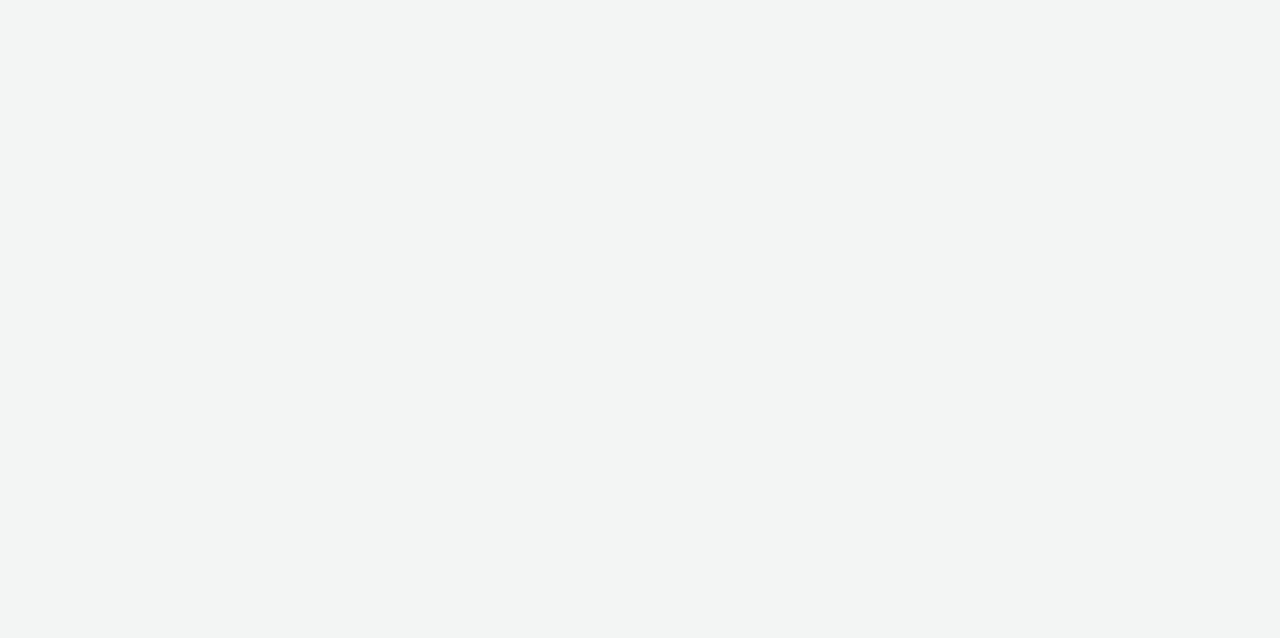
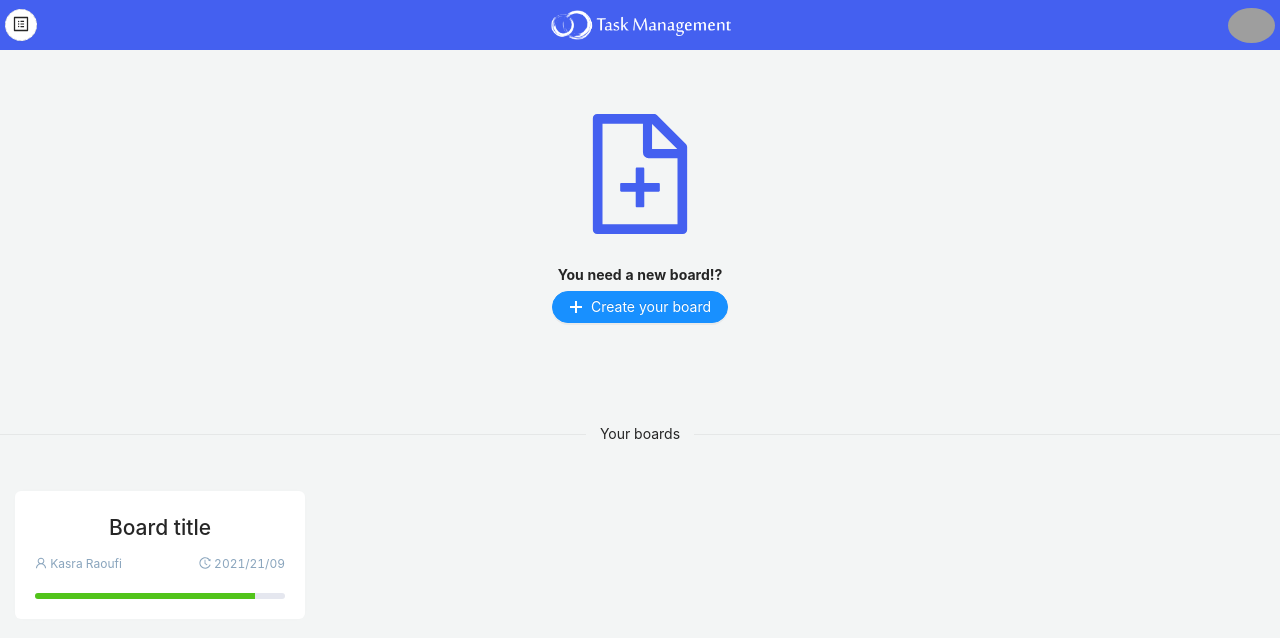
Before and after one commit to mohammad-mehdi-mohammadi/scrum, a React (Create React App) app: page /board in a window 1280 px wide. Shown: the top 638 px of the page. Built offline with nearby package versions, Linux system fonts and the light colour scheme; grey boxes are pictures that could not be loaded.

Commit message:
board page

```diff
--- a/package.json
+++ b/package.json
@@ -3,6 +3,7 @@
   "version": "0.1.0",
   "private": true,
   "dependencies": {
+    "@ant-design/icons": "^4.5.0",
     "@material-ui/core": "^4.11.3",
     "@material-ui/icons": "^4.11.2",
     "@testing-library/jest-dom": "^5.11.9",
--- a/src/App.js
+++ b/src/App.js
@@ -7,6 +7,7 @@ import {
 } from "react-router-dom";
 import Login from "./components/Login/Login";
 import Register from "./components/Register/Register";
+import BoardLayout from "./components/BoardLayout/BoardLayout";
 
 function App() {
     return (
@@ -20,6 +21,10 @@ function App() {
                     <Route path="/register">
                         <Register/>
                     </Route>
+                    <Route path="/board">
+                        <BoardLayout/>
+                    </Route>
+
                 </Switch>
             </BrowserRouter>
 
--- /dev/null
+++ b/src/components/BoardLayout/BoardLayout.js
@@ -0,0 +1,27 @@
+import * as React from "react";
+import {Route, Switch} from "react-router-dom";
+import Header from "./Header/Header";
+import Boards from "./Boards/Boards";
+import Login from "../Login/Login";
+import Register from "../Register/Register";
+
+const BoardLayout = () => {
+
+    return (
+        <>
+
+            <Header/>
+            <Switch>
+                <Route path="/">
+                    <Boards/>
+                </Route>
+                <Route path="/board/:id">
+                    {/*<SingleBoard/>*/}
+                </Route>
+            </Switch>
+
+        </>
+    );
+}
+
+export default BoardLayout;
--- /dev/null
+++ b/src/components/BoardLayout/Boards/Boards.js
@@ -0,0 +1,81 @@
+import * as React from "react";
+import css from './Boards.module.sass'
+import {FileAddOutlined, PlusOutlined, HistoryOutlined, UserOutlined} from '@ant-design/icons'
+import {Button, Col, Divider, Modal, Row} from "antd";
+import {Link} from "react-router-dom";
+import {useState} from "react";
+
+const Boards = () => {
+    const [isModalVisible, setIsModalVisible] = useState(false);
+
+    const showModal = () => {
+        setIsModalVisible(true);
+    };
+
+    const handleOk = () => {
+        setIsModalVisible(false);
+    };
+
+    const handleCancel = () => {
+        setIsModalVisible(false);
+    };
+    return (
+        <>
+            <div className={css.createNew}>
+                <div>
+                    <FileAddOutlined className = "anticon-xl" />
+                </div>
+                <p>
+                    You need a new board!?
+                </p>
+                <div>
+                    <Button type="primary" shape="round" icon={<PlusOutlined />} onClick={showModal}>
+                        Create your board
+                    </Button>
+                </div>
+            </div>
+
+            <div className={css.boards}>
+                <Divider plain>Your boards</Divider>
+
+                <Link to = "/" className={css.boardItem}>
+                    <div>
+                        <h2>
+                            Board title
+                        </h2>
+                        <div>
+                            <Row>
+
+
+                                <Col xs={24} sm={24} md={24} lg={12} xl={12} alignemnt = "left">
+                                    <div className={css.adminUser}>
+                                        <UserOutlined /> Kasra Raoufi
+                                    </div>
+                                </Col>
+                                <Col xs={24} sm={24} md={24} lg={12} xl={12}>
+
+                                    <div className={css.deadline}>
+                                        <HistoryOutlined /> 2021/21/09
+                                    </div>
+                                </Col>
+                            </Row>
+
+                        </div>
+                        <div className={css.progressHolder}>
+                            <div className={css.progressbar}>
+                                <div className={css.green} style={{"width": "88%"}}></div>
+                            </div>
+                        </div>
+                    </div>
+                </Link>
+            </div>
+            <Modal title="Basic Modal" visible={isModalVisible} onOk={handleOk} onCancel={handleCancel}>
+                <p>Some contents...</p>
+                <p>Some contents...</p>
+                <p>Some contents...</p>
+            </Modal>
+        </>
+    );
+}
+
+export default Boards;
--- /dev/null
+++ b/src/components/BoardLayout/Boards/Boards.module.sass
@@ -0,0 +1,48 @@
+.createNew
+  margin-top: 5%
+  text-align: center
+
+  p
+    margin-top: 30px
+    margin-bottom: 5px
+    font-weight: bold
+
+.boards
+  max-width: 1600px
+  margin: auto
+  margin-top: 100px
+  text-align: left
+
+.boardItem
+  margin: 30px 15px 0
+  width: 290px
+  background-color: #fff
+  padding: 20px
+  display: inline-block
+  border-radius: 6px
+  box-shadow: 0 0 8px rgba(0, 0, 0, 0.01)
+  h2
+    text-align: center
+.deadline
+  text-align: right
+  font-size: 12px
+  color: #8aa5bd
+
+.adminUser
+  text-align: left
+  font-size: 12px
+  color: #8aa5bd
+
+.progressHolder
+  margin-top: 20px
+
+.progressbar
+  width: 100%
+  background-color: #e5e7ef
+  height: 6px
+  border-radius: 100px
+  overflow: hidden
+
+  .green
+    height: 100%
+    background-color: #52c41a
--- /dev/null
+++ b/src/components/BoardLayout/Header/Header.js
@@ -0,0 +1,67 @@
+import * as React from "react";
+import css from './Header.module.sass'
+import {Drawer, Button, Col, Row, Popover} from "antd";
+import {Link} from "react-router-dom";
+import logo from './../../../assets/media/img/Agile-Scrum-logo.png'
+import {useState} from "react";
+import {ProfileOutlined} from '@ant-design/icons'
+const Header = () => {
+    const [visible, setVisible] = useState(false);
+    const [visibleMenu, setVisibleMenu] = useState(false);
+
+    const showDrawer = () => {
+        setVisible(true);
+    }
+    const onClose = () => {
+        setVisible(false);
+    }
+    const handleVisibleMenu = () => {
+        setVisibleMenu(true);
+    }
+    const contentMenu = (
+        <div>
+            asdad
+        </div>
+    )
+    return (
+        <>
+            <div className={css.header}>
+                <Row align = "middle">
+                    <Col flex="50px">
+
+                        <Button type="dashed" shape="circle" icon={<ProfileOutlined />}  onClick={showDrawer}></Button>
+
+                    </Col>
+                    <Col flex="auto">
+                        <div className={css.logo}>
+                            <Link to = "/"><img src = {logo}/></Link>
+                        </div>
+                    </Col>
+                    <Col flex="50px">
+                        <div className={css.avatar}>
+                            <Popover placement="bottomRight" title="" content={contentMenu} trigger="click">
+                                <a href = "javascript:;">
+                                    <img src = "https://s.gravatar.com/avatar/9c3a4bf73184f3a5c3f50c393b6d6aa3?size=496&default=retro"/>
+                                </a>
+                            </Popover>
+
+                        </div>
+                    </Col>
+                </Row>
+            </div>
+            <Drawer
+                title="Boards"
+                placement="left"
+                closable={true}
+                onClose={onClose}
+                visible={visible}
+            >
+                <p>Some contents...</p>
+                <p>Some contents...</p>
+                <p>Some contents...</p>
+            </Drawer>
+        </>
+    );
+}
+
+export default Header;
--- /dev/null
+++ b/src/components/BoardLayout/Header/Header.module.sass
@@ -0,0 +1,20 @@
+.header
+  background-color: #4460f0
+  padding: 5px
+  width: 100%
+
+.logo
+  text-align: center
+
+  img
+    height: 40px
+
+.avatar
+  text-align: right
+
+  a
+    display: block
+
+  img
+    border-radius: 100%
+    height: 35px
--- a/src/index.css
+++ b/src/index.css
@@ -1,3 +1,8 @@
 body {
-  background-color: #f3f5f5 !important;
+    background-color: #f3f5f5 !important;
 }
+
+.anticon-xl {
+  font-size: 120px;
+  color: #4460f0 !important;
+}
```
Also changed, not shown: src/components/home/Header/Header.js (deleted, +0 -24 lines), src/components/home/Header/Header.module.sass (deleted, +0 -10 lines), src/assets/media/img/Agile-Scrum-logo.png (added).
